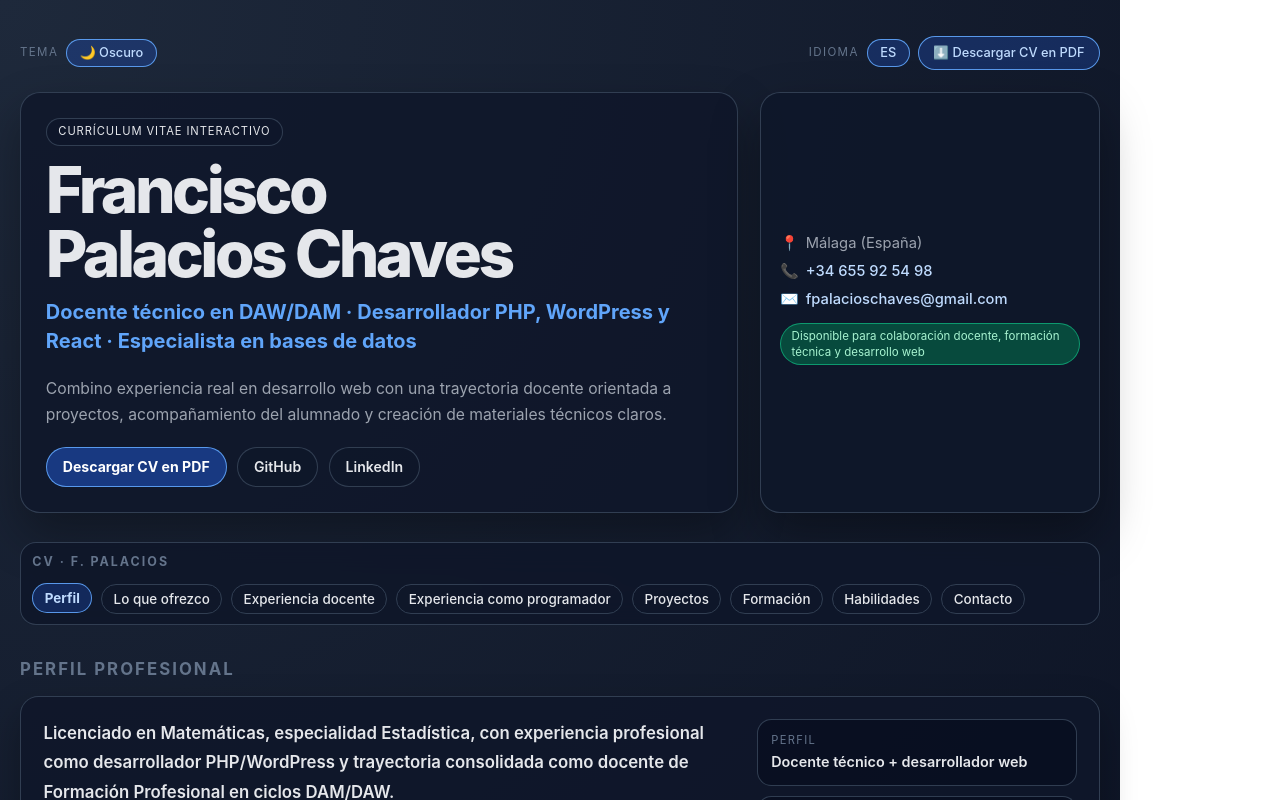
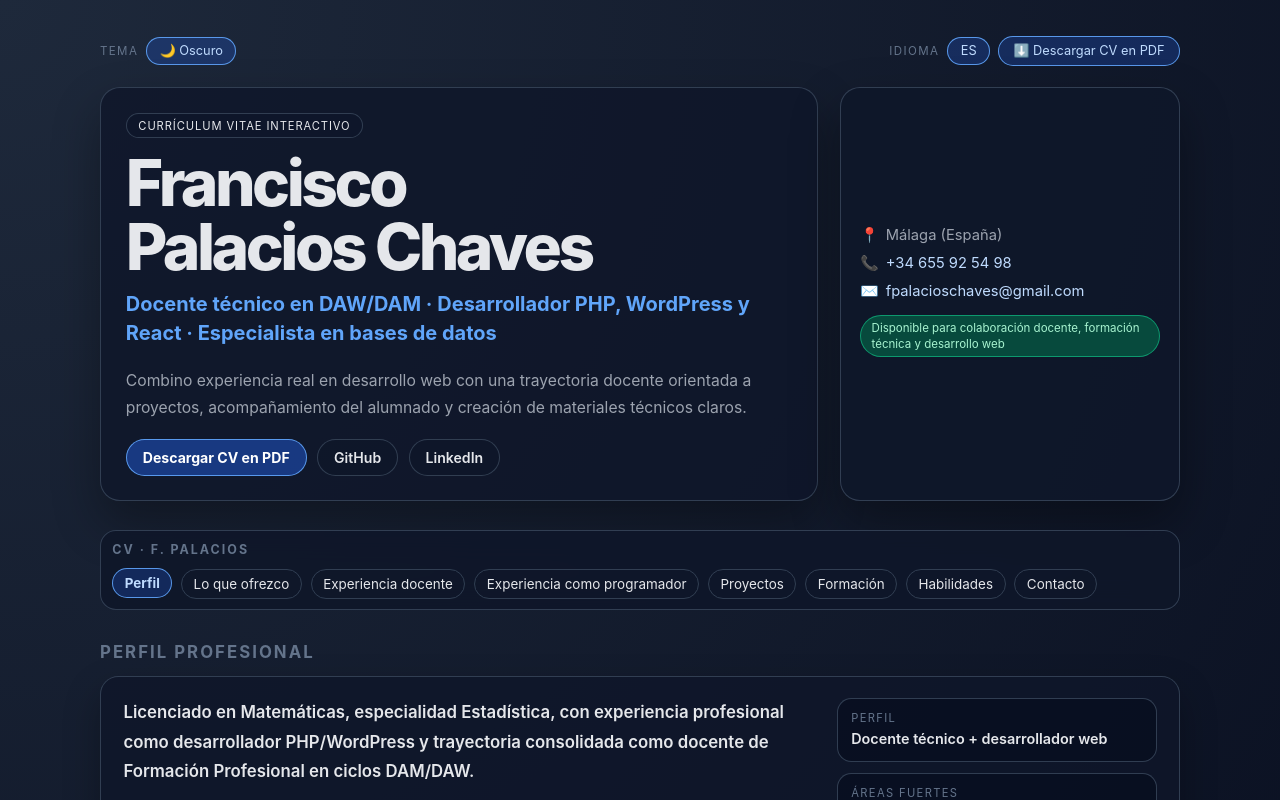
Before and after one commit to fpalacioschaves/cv-react, a React (Vite) app: page / in a window 1280 px wide. Shown: the top 800 px of the page. Built offline with nearby package versions, Linux system fonts and the light colour scheme; no server answers.

Commit message:
Reset global CSS for CV layout

```diff
--- a/src/index.css
+++ b/src/index.css
@@ -1,72 +1,72 @@
 :root {
-  font-family: system-ui, Avenir, Helvetica, Arial, sans-serif;
-  line-height: 1.5;
-  font-weight: 400;
-
-  color-scheme: light dark;
-  color: rgba(255, 255, 255, 0.87);
-  background-color: #242424;
-
+  font-family: system-ui, -apple-system, BlinkMacSystemFont, "Segoe UI", sans-serif;
   font-synthesis: none;
   text-rendering: optimizeLegibility;
   -webkit-font-smoothing: antialiased;
   -moz-osx-font-smoothing: grayscale;
 }
 
+* {
+  box-sizing: border-box;
+}
+
 html {
   scroll-behavior: smooth;
 }
 
-a {
-  font-weight: 500;
-  color: #646cff;
-  text-decoration: inherit;
-}
-a:hover {
-  color: #535bf2;
-}
-
 body {
   margin: 0;
-  display: flex;
-  place-items: center;
   min-width: 320px;
   min-height: 100vh;
 }
 
-h1 {
-  font-size: 3.2em;
-  line-height: 1.1;
+button,
+input,
+textarea {
+  font: inherit;
 }
 
-button {
-  border-radius: 8px;
-  border: 1px solid transparent;
-  padding: 0.6em 1.2em;
-  font-size: 1em;
-  font-weight: 500;
-  font-family: inherit;
-  background-color: #1a1a1a;
-  cursor: pointer;
-  transition: border-color 0.25s;
-}
-button:hover {
-  border-color: #646cff;
-}
-button:focus,
-button:focus-visible {
-  outline: 4px auto -webkit-focus-ring-color;
+button:hover,
+a:hover {
+  filter: brightness(1.08);
 }
 
-@media (prefers-color-scheme: light) {
-  :root {
-    color: #213547;
-    background-color: #ffffff;
+button:focus-visible,
+a:focus-visible,
+input:focus-visible,
+textarea:focus-visible {
+  outline: 3px solid #60a5fa;
+  outline-offset: 3px;
+}
+
+p,
+h1,
+h2,
+h3,
+ul {
+  margin-top: 0;
+}
+
+@media (max-width: 820px) {
+  header {
+    grid-template-columns: 1fr !important;
   }
-  a:hover {
-    color: #747bff;
-  }
-  button {
-    background-color: #f9f9f9;
+
+  section [style*="grid-template-columns: minmax(0, 1fr) minmax(240px, 320px)"] {
+    grid-template-columns: 1fr !important;
   }
 }
+
+@media print {
+  body {
+    background: #ffffff !important;
+  }
+
+  button,
+  form,
+  nav,
+  [aria-label="Volver arriba"],
+  [aria-label="Back to top"] {
+    display: none !important;
+  }
+}
```
